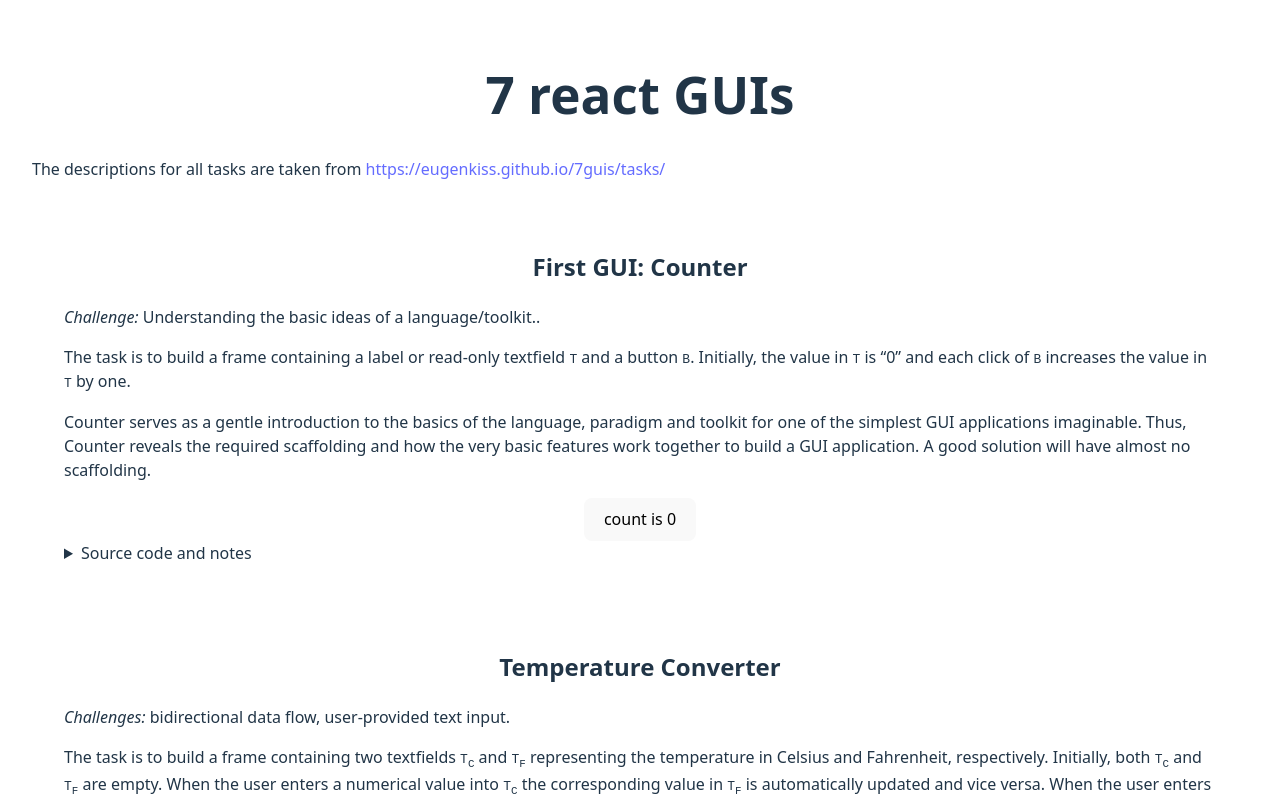
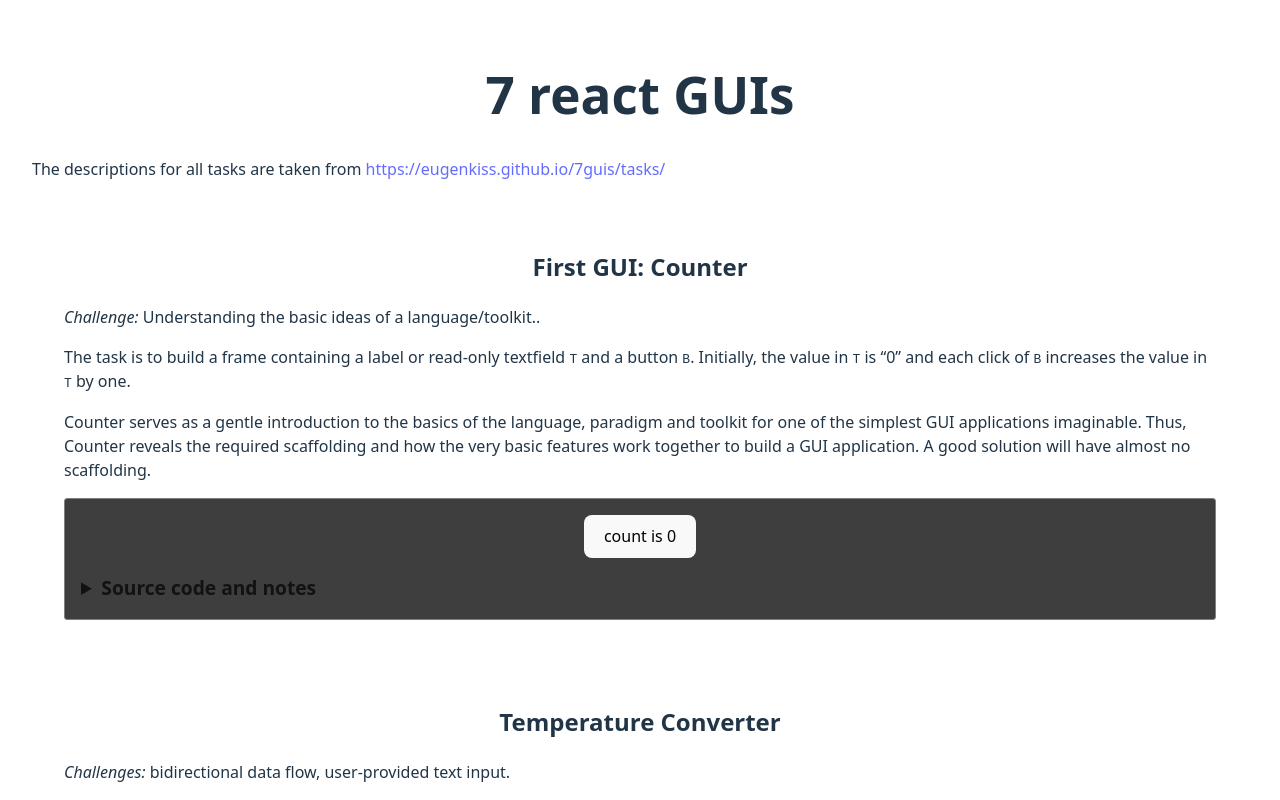
Before and after one commit to ambirdsall/seven-guis-react, a React (Vite) app: page / in a window 1280 px wide. Shown: the top 800 px of the page. Built offline with nearby package versions, Linux system fonts and the light colour scheme.

Commit message:
Wrap GUI and notes in container and style it up

```diff
--- a/src/App.css
+++ b/src/App.css
@@ -7,6 +7,30 @@
 h1,
 h2 {
   text-align: center;
+}
+
+.gui-container {
+  border: 1px solid grey;
+  border-radius: 3px;
+  padding: 1rem;
+  margin-top: 1em;
+  background-color: hsl(from rgb(36, 36, 36) h s calc(l + 10));
+}
+details {
+  margin-top: 1em;
+  &:hover {
+    cursor: pointer;
+  }
+
+  & summary {
+    color: hsl(0, 0%, 7%);
+    font-size: larger;
+    font-weight: bold;
+  }
+
+  & > :not(summary):first-of-type {
+    margin-top: 1em;
+  }
 }
 
 .card {
--- a/src/Gui.jsx
+++ b/src/Gui.jsx
@@ -19,16 +19,13 @@ export function Gui({ title, challenges, example, shiny, children }) {
       <h2>{title}</h2>
       {challenge}
       {children}
+      <div className="gui-container">
         <div className="center-contents">
           <ExampleGui />
         </div>
         <details>
           <summary>Source code and notes</summary>
-        {notes ? (
-          <aside>
-            <strong>Notes:</strong> {notes}
-          </aside>
-        ) : null}
+          {notes ? <aside>{notes}</aside> : null}
           <SyntaxHighlighter
             language="jsx"
             style={shiny ? shinySyntaxTheme : syntaxTheme}
@@ -37,5 +34,6 @@ export function Gui({ title, challenges, example, shiny, children }) {
           </SyntaxHighlighter>
         </details>
       </div>
+    </div>
   );
 }
```
Lines whose indentation alone changed are shown as unchanged.
